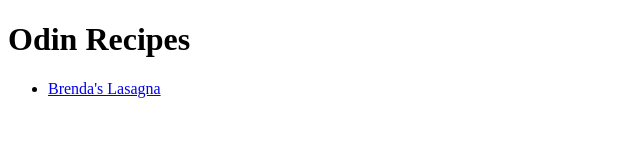
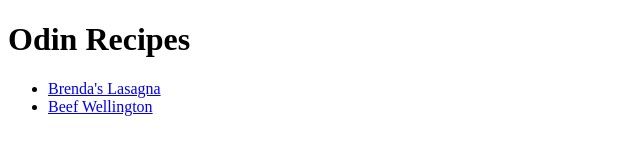
Before and after one commit to CasualRoses/odin-recipes, a plain HTML site: page index.html in a window 1280 px wide. Shown: the whole page, without its empty margins (0-640 px from the left). Drawn offline with Linux system fonts and the light colour scheme.

Commit message:
Add beef wellington link to homepage

```diff
--- a/index.html
+++ b/index.html
@@ -9,6 +9,7 @@
     <h1>Odin Recipes</h1>
     <ul>
     <li><a href=./recipes/lasagna.html>Brenda's Lasagna</a></li>
+    <li><a href=./recipes/beef-wellington.html>Beef Wellington</a></li>
   </ul>
   </body>
 </html>
```
